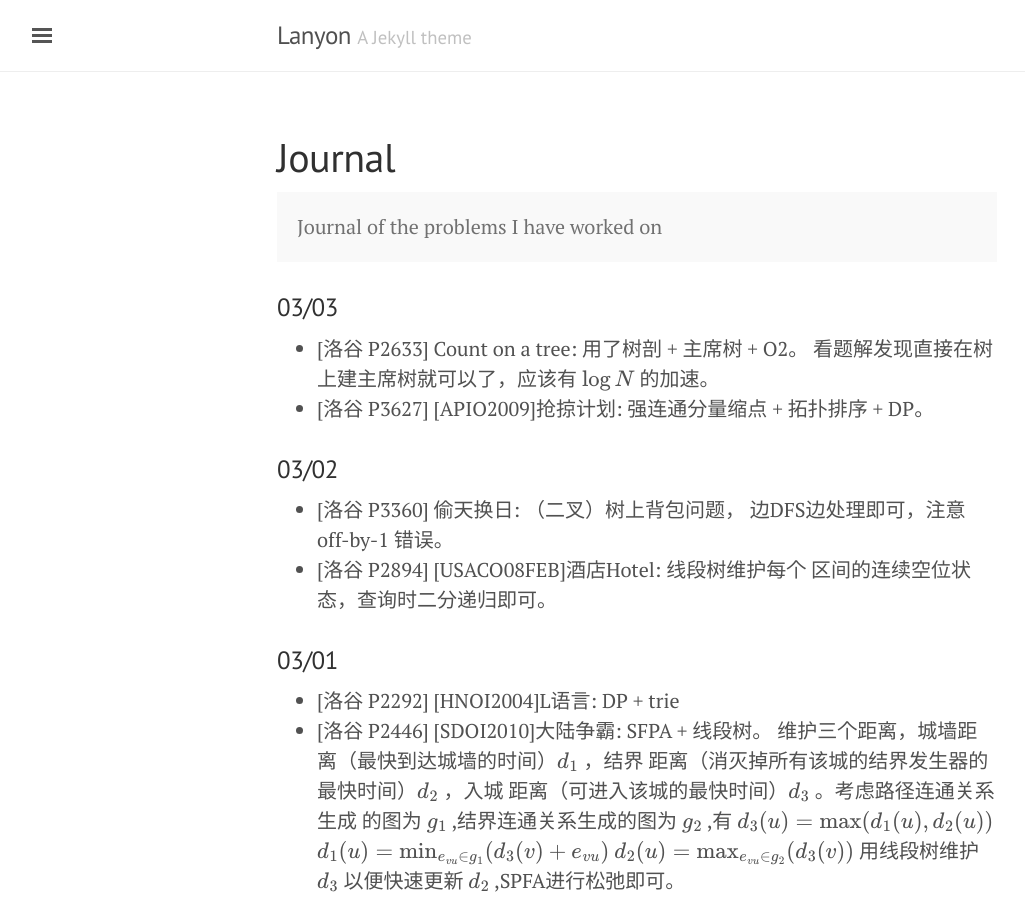
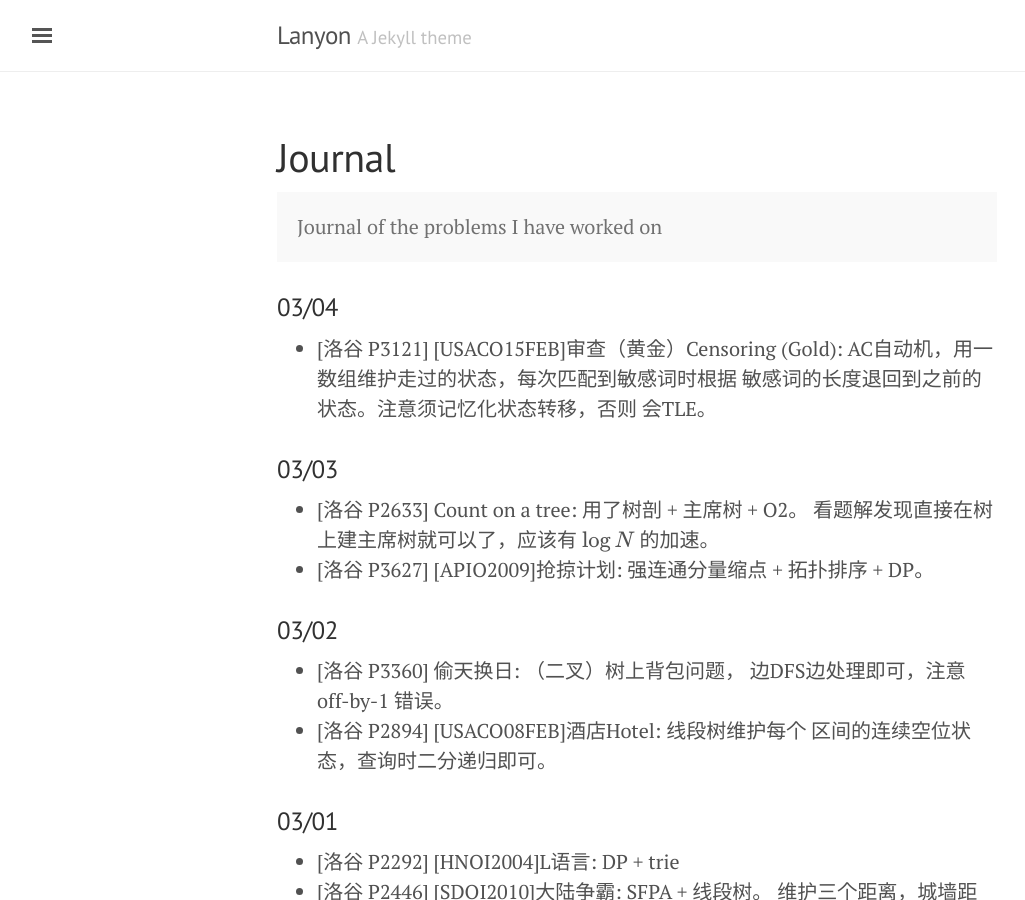
Before and after one commit to atubo/online-judge, a Jekyll site: the page built from docs/journal.md, in a window 1280 px wide and 900 px high. Shown: the whole window, without its empty margins (3-1028 px from the left). Built offline with Jekyll 4.4.1, drawn with Linux system fonts in a browser that asks for light colours; formulas are drawn with MathJax 3.

Commit message:
[Luogu P3121] [USACO15FEB]审查（黄金）Censoring (Gold)

```diff
--- a/docs/journal.md
+++ b/docs/journal.md
@@ -6,6 +6,12 @@ title: Journal
 <p class="message">
 Journal of the problems I have worked on
 </p>
+
+### 03/04
+* [洛谷 P3121] [USACO15FEB]审查（黄金）Censoring (Gold):
+AC自动机，用一数组维护走过的状态，每次匹配到敏感词时根据
+敏感词的长度退回到之前的状态。注意须记忆化状态转移，否则
+会TLE。
 
 ### 03/03
 * [洛谷 P2633] Count on a tree: 用了树剖 + 主席树 + O2。
```
